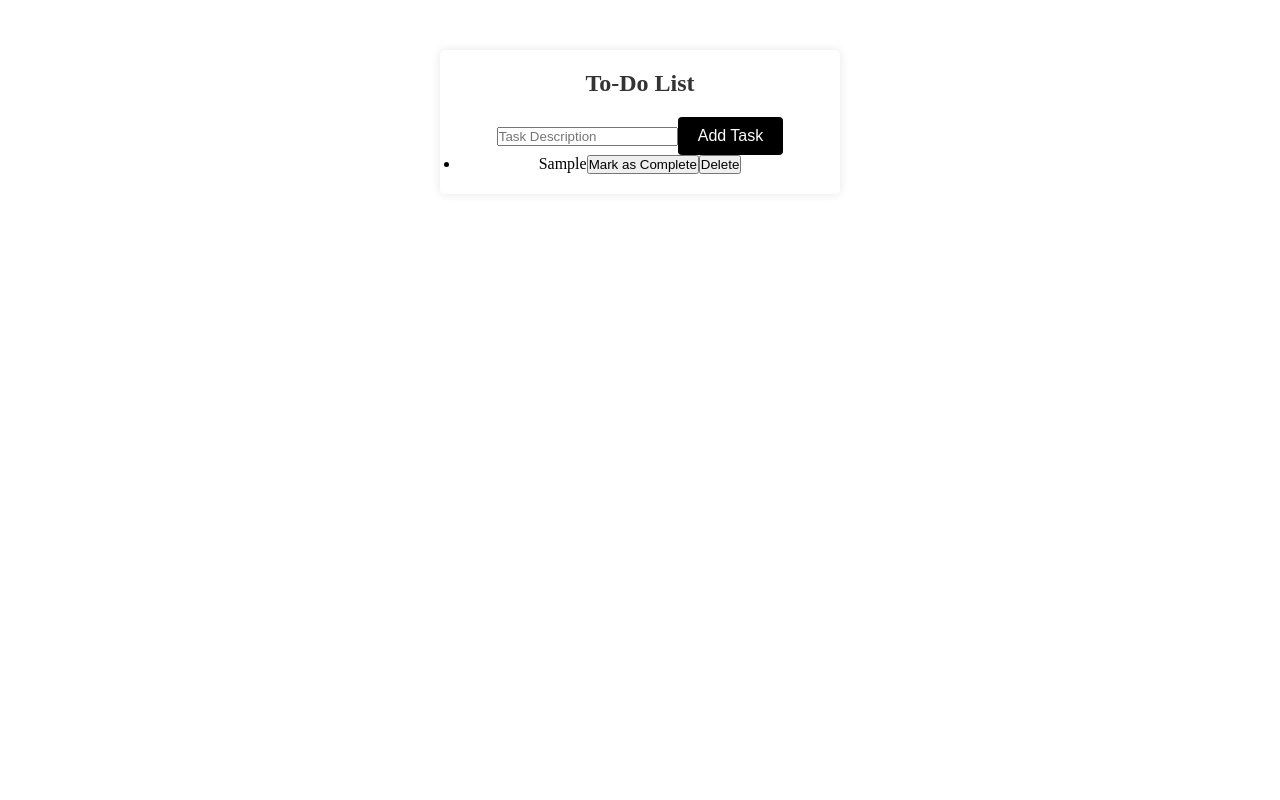
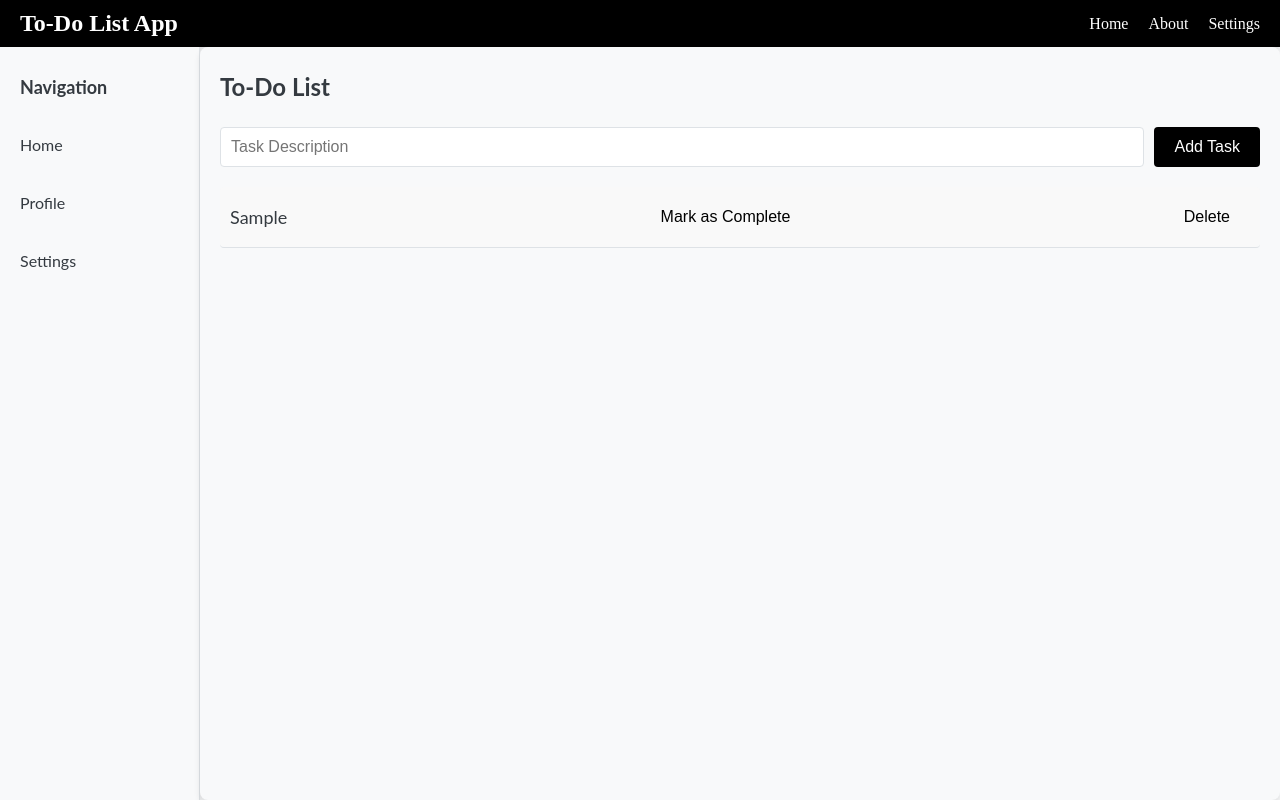
Before and after one commit to RobinsonAmianda/To_do_list-Frontend, a React (Vite) app: page /home in a window 1280 px wide. Both pictures are taken after typing "Sample" into the empty fields and a click on the button "Add Task". Built offline with nearby package versions, Linux system fonts and the light colour scheme.

Commit message:
the project

```diff
--- /dev/null
+++ b/src/Styling/Home.css
@@ -0,0 +1,109 @@
+/* Styling/Home.css */
+
+:root {
+  --primary-color: #000;
+  --secondary-color: #6C757D;
+  --background-color: #f8f9fa;
+  --text-color: #343a40;
+  --border-color: #dee2e6;
+  --success-color: #28a745;
+  --box-shadow: 0 4px 6px rgba(0, 0, 0, 0.1);
+}
+
+.home-container {
+  display: flex;
+  flex-direction: column;
+  height: 100vh;
+  background-color: var(--background-color);
+}
+
+.content {
+  display: flex;
+  flex: 1;
+  height: 100%;
+}
+
+.sidebar {
+  width: 200px;
+  background-color: var(--background-color);
+  padding: 20px;
+  box-shadow: var(--box-shadow);
+  border-right: 1px solid var(--border-color);
+}
+
+.task-list-container {
+  flex: 1;
+  padding: 20px;
+  background-color: var(--background-color);
+  border-radius: 8px;
+  box-shadow: var(--box-shadow);
+}
+
+.task-list-container form {
+  display: flex;
+  margin-bottom: 20px;
+}
+
+.task-list-container input {
+  flex: 1;
+  padding: 10px;
+  margin-right: 10px;
+  border: 1px solid var(--border-color);
+  border-radius: 4px;
+  font-size: 16px;
+}
+
+.task-list-container button {
+  padding: 10px 20px;
+  border: none;
+  background-color: var(--primary-color);
+  color: white;
+  cursor: pointer;
+  border-radius: 4px;
+  transition: background-color 0.3s ease;
+  font-size: 16px;
+}
+
+.task-list-container button:hover {
+  background-color: #0056b3;
+}
+
+.task-list {
+  list-style: none;
+  padding: 0;
+}
+
+.task-list li {
+  padding: 10px;
+  border-bottom: 1px solid var(--border-color);
+  display: flex;
+  justify-content: space-between;
+  align-items: center;
+  background-color: var(--background-color);
+  border-radius: 4px;
+  margin-bottom: 10px;
+  transition: background-color 0.3s ease;
+}
+
+.task-list li.pending {
+  background-color: #f9f9f9;
+}
+
+.task-list li.complete {
+  background-color: var(--success-color);
+  color: white;
+  text-decoration: line-through;
+}
+
+.task-list li button {
+  margin-left: 10px;
+  border: none;
+  background-color: transparent;
+  color: var(--primary-color);
+  cursor: pointer;
+  transition: color 0.3s ease;
+}
+
+.task-list li button:hover {
+  color: #0056b3;
+}
--- /dev/null
+++ b/src/Styling/navbar/Navbar.css
@@ -0,0 +1,32 @@
+/* Styling/navbar/Navbar.css */
+
+.navbar {
+    background-color: var(--primary-color);
+    color: white;
+    padding: 10px 20px;
+    display: flex;
+    justify-content: space-between;
+    align-items: center;
+    box-shadow: var(--box-shadow);
+  }
+
+  .navbar h1 {
+    margin: 0;
+    font-size: 24px;
+  }
+
+  .nav-links {
+    display: flex;
+  }
+
+  .nav-links a {
+    color: white;
+    margin-left: 20px;
+    text-decoration: none;
+    font-size: 16px;
+    transition: text-decoration 0.3s ease;
+  }
+
+  .nav-links a:hover {
+    text-decoration: underline;
+  }
--- a/src/Styling/sidebar/sidebar.css
+++ b/src/Styling/sidebar/sidebar.css
@@ -1,12 +1,17 @@
+/* Styling/sidebar/Sidebar.css */
+
 .sidebar {
     width: 200px;
-    background-color: #f4f4f4;
+    background-color: var(--background-color);
     padding: 20px;
-    box-shadow: 2px 0 5px rgba(0, 0, 0, 0.1);
+    box-shadow: var(--box-shadow);
+    border-right: 1px solid var(--border-color);
   }
 
   .sidebar h3 {
     margin-top: 0;
+    color: var(--text-color);
+    font-size: 18px;
   }
 
   .sidebar ul {
@@ -20,9 +25,11 @@
 
   .sidebar ul li a {
     text-decoration: none;
-    color: #333;
+    color: var(--text-color);
+    transition: color 0.3s ease;
+    font-size: 16px;
   }
 
   .sidebar ul li a:hover {
-    color: #007BFF;
+    color: var(--primary-color);
   }
--- /dev/null
+++ b/src/Styling/taskList/TaskList.css
@@ -0,0 +1,101 @@
+/* Styling/taskList/TaskList.css */
+
+:root {
+    --primary-color: #007BFF;
+    --secondary-color: #6C757D;
+    --background-color: #f8f9fa;
+    --text-color: #343a40;
+    --border-color: #dee2e6;
+    --success-color: #28a745;
+    --box-shadow: 0 4px 6px rgba(0, 0, 0, 0.1);
+}
+
+.task-list-container {
+    flex: 1;
+    padding: 20px;
+    background-color: var(--background-color);
+    border-radius: 8px;
+    box-shadow: var(--box-shadow);
+}
+
+.task-list-container h2 {
+    margin-bottom: 20px;
+    color: var(--text-color);
+    font-size: 24px;
+}
+
+.task-list-container form {
+    display: flex;
+    margin-bottom: 20px;
+}
+
+.task-list-container input {
+    flex: 1;
+    padding: 12px;
+    margin-right: 10px;
+    border: 1px solid var(--border-color);
+    border-radius: 4px;
+    font-size: 16px;
+}
+
+.task-list-container button {
+    padding: 12px 24px;
+    border: none;
+    background-color: var(--primary-color);
+    color: white;
+    cursor: pointer;
+    border-radius: 4px;
+    transition: background-color 0.3s ease;
+    font-size: 16px;
+}
+
+.task-list-container button:hover {
+    background-color: #0056b3;
+}
+
+.task-list {
+    list-style: none;
+    padding: 0;
+}
+
+.task-list li {
+    padding: 15px;
+    border-bottom: 1px solid var(--border-color);
+    display: flex;
+    justify-content: space-between;
+    align-items: center;
+    color: var(--text-color);
+    background-color: var(--background-color);
+    border-radius: 4px;
+    margin-bottom: 10px;
+    transition: background-color 0.3s ease;
+    font-size: 18px;
+}
+
+.task-list li:hover {
+    background-color: #e9ecef;
+}
+
+.task-list li.pending {
+    background-color: #f9f9f9;
+}
+
+.task-list li.complete {
+    background-color: var(--success-color);
+    color: white;
+    text-decoration: line-through;
+}
+
+.task-list li button {
+    margin-left: 10px;
+    border: none;
+    background-color: transparent;
+    color: var(--primary-color);
+    cursor: pointer;
+    transition: color 0.3s ease;
+    font-size: 16px;
+}
+
+.task-list li button:hover {
+    color: #0056b3;
+}
--- a/src/components/Home.jsx
+++ b/src/components/Home.jsx
@@ -1,51 +1,19 @@
-import React, { useState } from 'react';
+import React from 'react';
+import Sidebar from '../sidebar/Sidebar';
+import Navbar from '../navbar/Navbar';
+import TaskList from '../tasklist/Tasklist';
+import '../Styling/Home.css'
 
-
-function Home() {
-  const [tasks, setTasks] = useState([]);
-  const [taskDescription, setTaskDescription] = useState('');
-
-  const addTask = (e) => {
-    e.preventDefault();
-    const newTask = { id: Date.now(), description: taskDescription, status: 'pending' };
-    setTasks([...tasks, newTask]);
-    setTaskDescription('');
-  };
-
-  const updateTaskStatus = (id) => {
-    setTasks(tasks.map(task => task.id === id ? { ...task, status: task.status === 'pending' ? 'complete' : 'pending' } : task));
-  };
-
-  const deleteTask = (id) => {
-    setTasks(tasks.filter(task => task.id !== id));
-  };
-
+const Home = () => {
   return (
-    <div className="container">
-      <h2>To-Do List</h2>
-      <form onSubmit={addTask}>
-        <input
-          type="text"
-          placeholder="Task Description"
-          value={taskDescription}
-          onChange={(e) => setTaskDescription(e.target.value)}
-          required
-        />
-        <button type="submit">Add Task</button>
-      </form>
-      <ul className="task-list">
-        {tasks.map(task => (
-          <li key={task.id} className={task.status}>
-            {task.description}
-            <button onClick={() => updateTaskStatus(task.id)}>
-              {task.status === 'pending' ? 'Mark as Complete' : 'Mark as Pending'}
-            </button>
-            <button onClick={() => deleteTask(task.id)}>Delete</button>
-          </li>
-        ))}
-      </ul>
+    <div className="home-container">
+      <Navbar />
+      <div className="content">
+        <Sidebar />
+        <TaskList />
+      </div>
     </div>
   );
-}
+};
 
 export default Home;
--- /dev/null
+++ b/src/navbar/Navbar.jsx
@@ -0,0 +1,17 @@
+import React from 'react';
+import '../Styling/navbar/Navbar.css';
+
+const Navbar = () => {
+  return (
+    <div className="navbar">
+      <h1>To-Do List App</h1>
+      <div className="nav-links">
+        <a href="/">Home</a>
+        <a href="/about">About</a>
+        <a href="/contact">Settings</a>
+      </div>
+    </div>
+  );
+};
+
+export default Navbar;
--- /dev/null
+++ b/src/tasklist/Tasklist.jsx
@@ -0,0 +1,51 @@
+import React, { useState } from 'react';
+import '../Styling/taskList/TaskList.css';
+
+const TaskList = () => {
+  const [tasks, setTasks] = useState([]);
+  const [taskDescription, setTaskDescription] = useState('');
+
+  const addTask = (e) => {
+    e.preventDefault();
+    const newTask = { id: Date.now(), description: taskDescription, status: 'pending' };
+    setTasks([...tasks, newTask]);
+    setTaskDescription('');
+  };
+
+  const updateTaskStatus = (id) => {
+    setTasks(tasks.map(task => task.id === id ? { ...task, status: task.status === 'pending' ? 'complete' : 'pending' } : task));
+  };
+
+  const deleteTask = (id) => {
+    setTasks(tasks.filter(task => task.id !== id));
+  };
+
+  return (
+    <div className="task-list-container">
+      <h2>To-Do List</h2>
+      <form onSubmit={addTask}>
+        <input
+          type="text"
+          placeholder="Task Description"
+          value={taskDescription}
+          onChange={(e) => setTaskDescription(e.target.value)}
+          required
+        />
+        <button type="submit">Add Task</button>
+      </form>
+      <ul className="task-list">
+        {tasks.map(task => (
+          <li key={task.id} className={task.status}>
+            {task.description}
+            <button onClick={() => updateTaskStatus(task.id)}>
+              {task.status === 'pending' ? 'Mark as Complete' : 'Mark as Pending'}
+            </button>
+            <button onClick={() => deleteTask(task.id)}>Delete</button>
+          </li>
+        ))}
+      </ul>
+    </div>
+  );
+};
+
+export default TaskList;
```
Also changed, not shown: src/sidebar/Sidebar.jsx (renamed from src/sidebar/sidebar.jsx).
